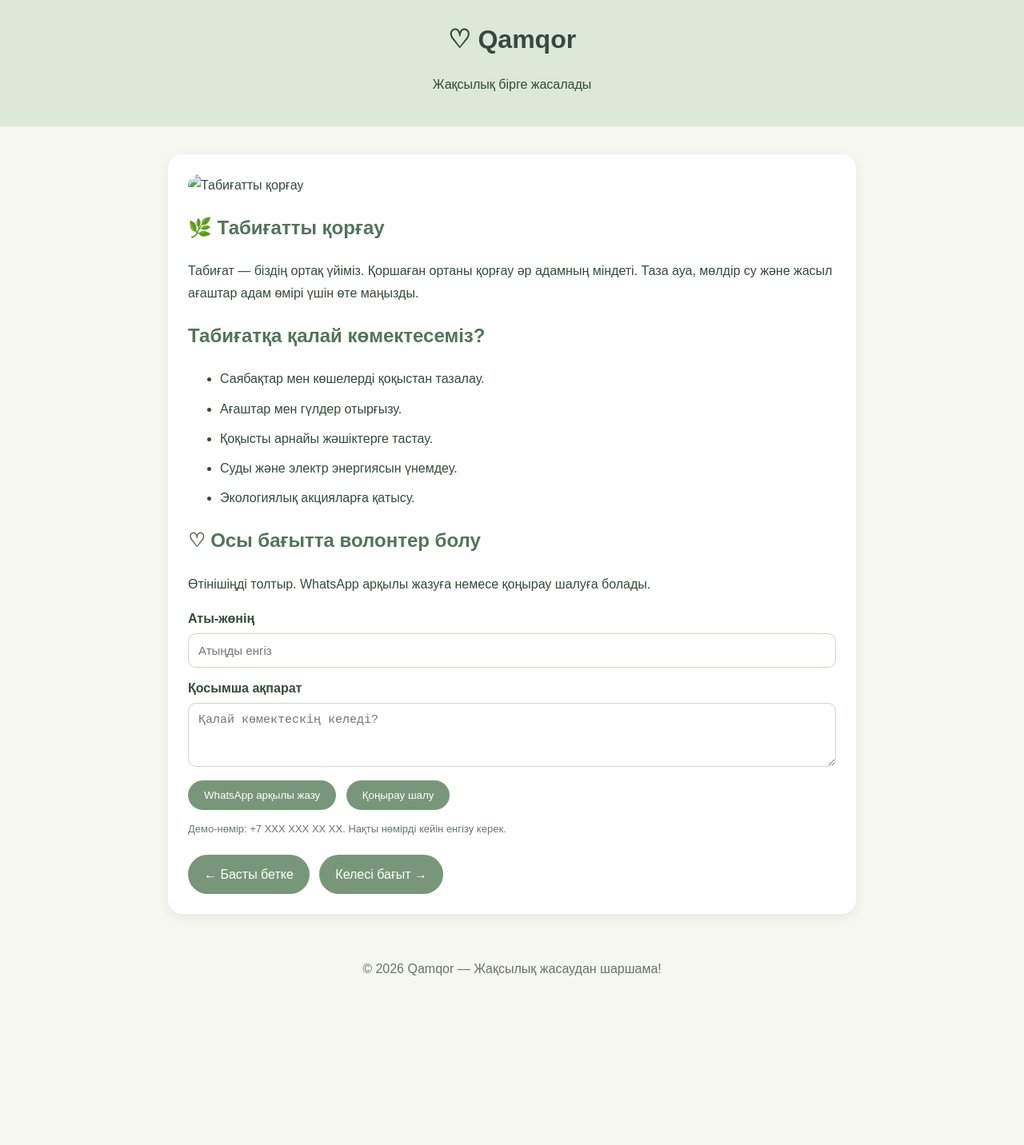
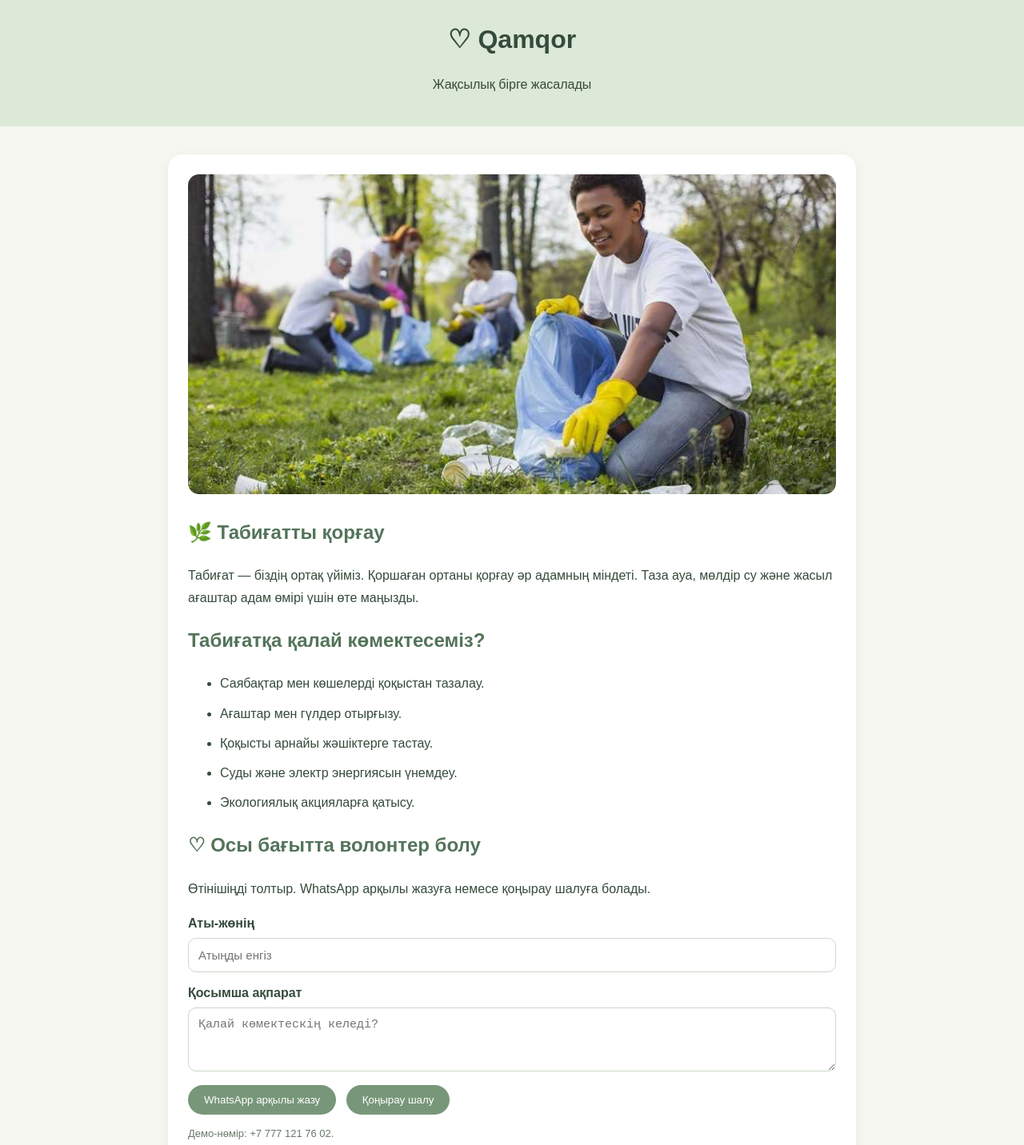
Before and after one commit to dilyarakerimzhanova/Qamqor, a plain HTML site: page nature.html in a window 1280 px wide. Shown: the top 1432 px of the page at 80% size. Before the commit the page ends 1245 px from the top, so only its background shows below. Drawn offline with Linux system fonts and the light colour scheme.

Commit message:
Update nature.html

```diff
--- a/nature.html
+++ b/nature.html
@@ -28,7 +28,7 @@ footer{text-align:center;padding:20px;color:#667766}
 <header><h1>♡ Qamqor</h1><p>Жақсылық бірге жасалады</p></header>
 <main>
 <div class="content">
-<img src="images/nature.jpg" alt="Табиғатты қорғау">
+<img src="nature.jpg" alt="Табиғатты қорғау">
 <h2>🌿 Табиғатты қорғау</h2>
 <p>Табиғат — біздің ортақ үйіміз. Қоршаған ортаны қорғау
 әр адамның міндеті. Таза ауа, мөлдір су және жасыл ағаштар
@@ -52,7 +52,7 @@ footer{text-align:center;padding:20px;color:#667766}
 <button class="button" type="button" onclick="sendWhatsApp()">WhatsApp арқылы жазу</button>
 <button class="button" type="button" onclick="callVolunteer()">Қоңырау шалу</button>
 </form>
-<p class="note">Демо-нөмір: +7 XXX XXX XX XX. Нақты нөмірді кейін енгізу керек.</p>
+<p class="note">Демо-нөмір: +7 777 121 76 02.</p>
 <a class="button" href="index.html">← Басты бетке</a>
 <a class="button" href="children.html">Келесі бағыт →</a>
 </div>
```
